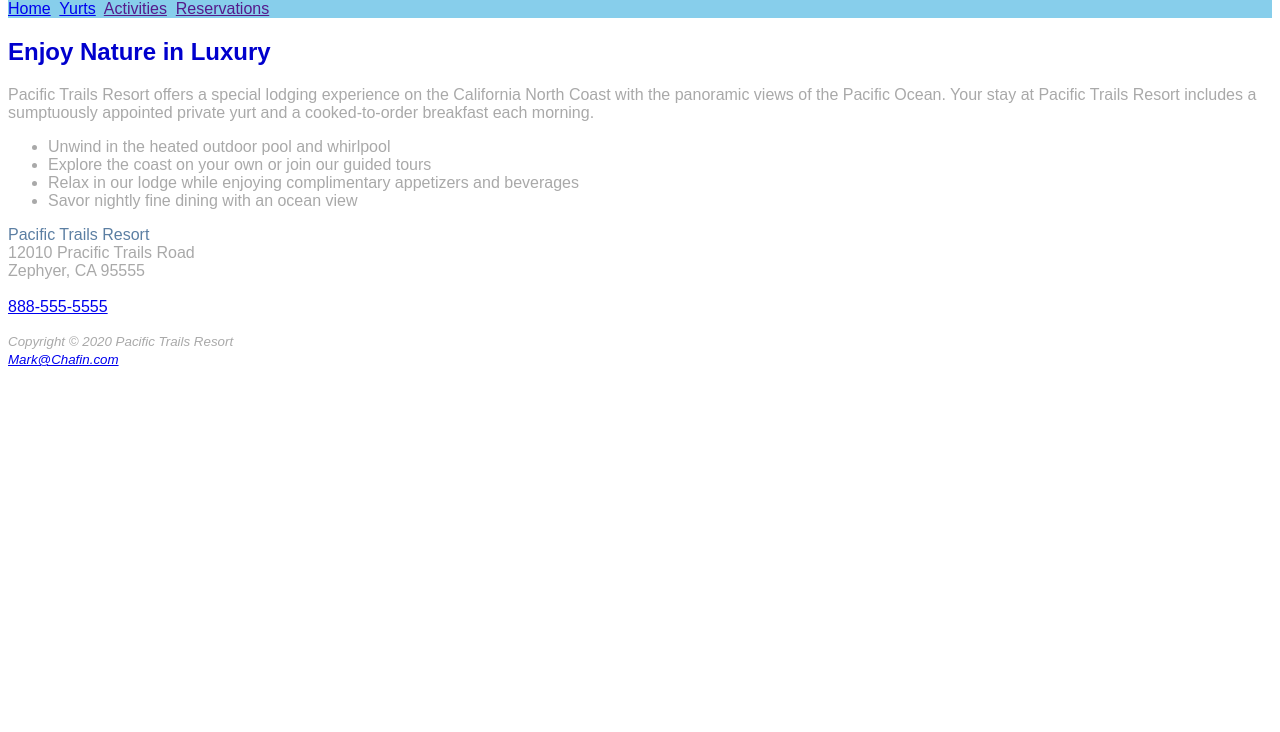
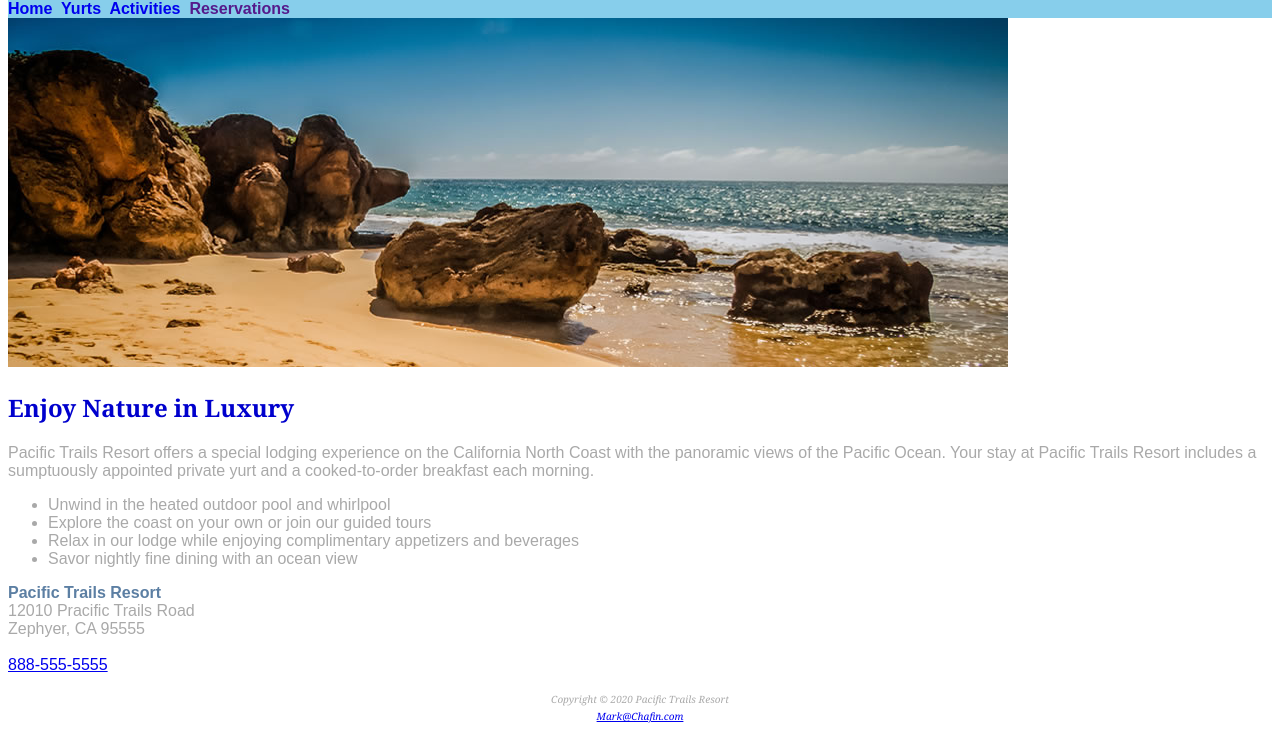
Before and after one commit to mjcdk9/IST-4654, a plain HTML site: page Lab_8/main.html in a window 1280 px wide. Shown: the part 85-817 px from the top of the page. Drawn offline with Linux system fonts and the light colour scheme.

Commit message:
Completed lab

```diff
--- a/Lab_8/main.html
+++ b/Lab_8/main.html
@@ -10,11 +10,12 @@
     <nav>
         <a href = 'main.html'>Home</a>&nbsp;
         <a href = 'yurts.html'> Yurts</a>&nbsp;
-        <a href = > Activities</a>&nbsp;
+        <a href = 'activities.html'> Activities</a>&nbsp;
         <a href = > Reservations</a>
     </nav>
 
 
+    <img src="coast.jpg" alt="Coast">
     <h2>Enjoy Nature in Luxury</h2>
     <p>
         Pacific Trails Resort offers a special lodging experience on the California North Coast with the panoramic views of the Pacific Ocean. Your stay at Pacific Trails Resort includes a sumptuously appointed private yurt and a cooked-to-order breakfast each morning.
--- a/Lab_8/pacific.css
+++ b/Lab_8/pacific.css
@@ -11,15 +11,26 @@ header {
 
 nav {
     background-color: skyblue;
+    font-weight: bold;
 
+}
+
+nav a {
+    text-decoration: none;
 }
 
 h1 {
     margin-bottom: 0;
+    font-family: Georgia, 'Times New Roman', serif;
 }
 
 h2 {
     color: mediumblue;
+    font-family: Georgia, 'Times New Roman', serif;
+}
+
+h3 {
+    font-family: Georgia, 'Times New Roman', serif;
 }
 
 dt {
@@ -28,6 +39,7 @@ dt {
 
 .resort {
     color: #5c7fa3;
+    font-weight: bold;
 }
 
 main {
@@ -37,4 +49,17 @@ main {
 body {
     background-color: white;
     color: darkgray;
+    font-family: Arial, Helvetica, sans-serif;
 }
+
+ul {
+
+}
+
+footer {
+    font-size: 75%;
+    font-style: italic;
+    text-align: center;
+    font-family: Georgia, 'Times New Roman', serif;
+
+}
```
Also changed, not shown: Lab_8/yurts.html (+3 -2 lines), 1 other file.
